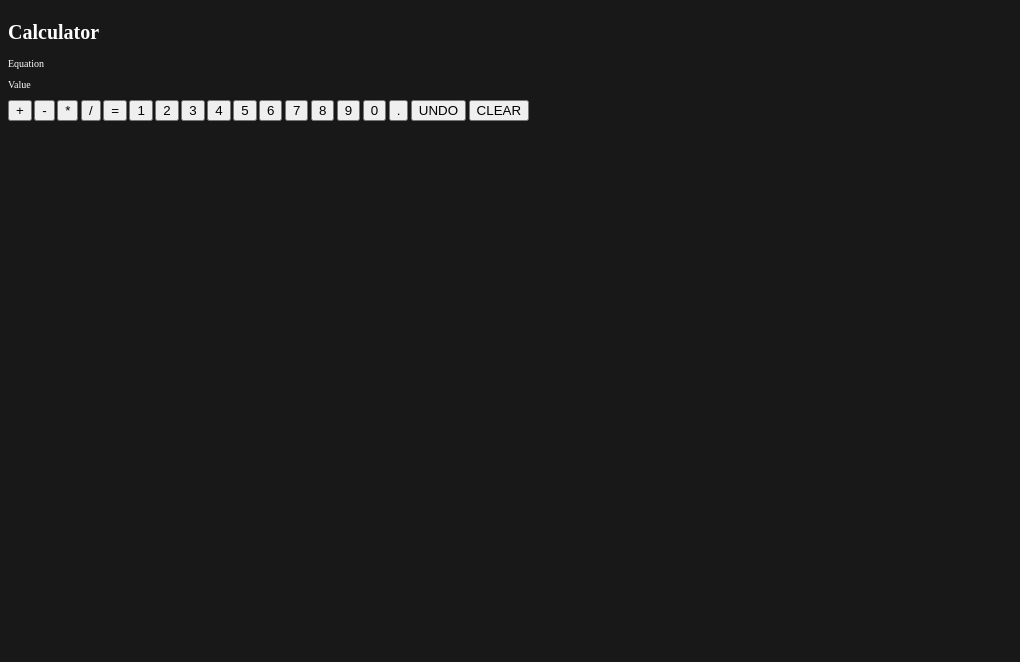
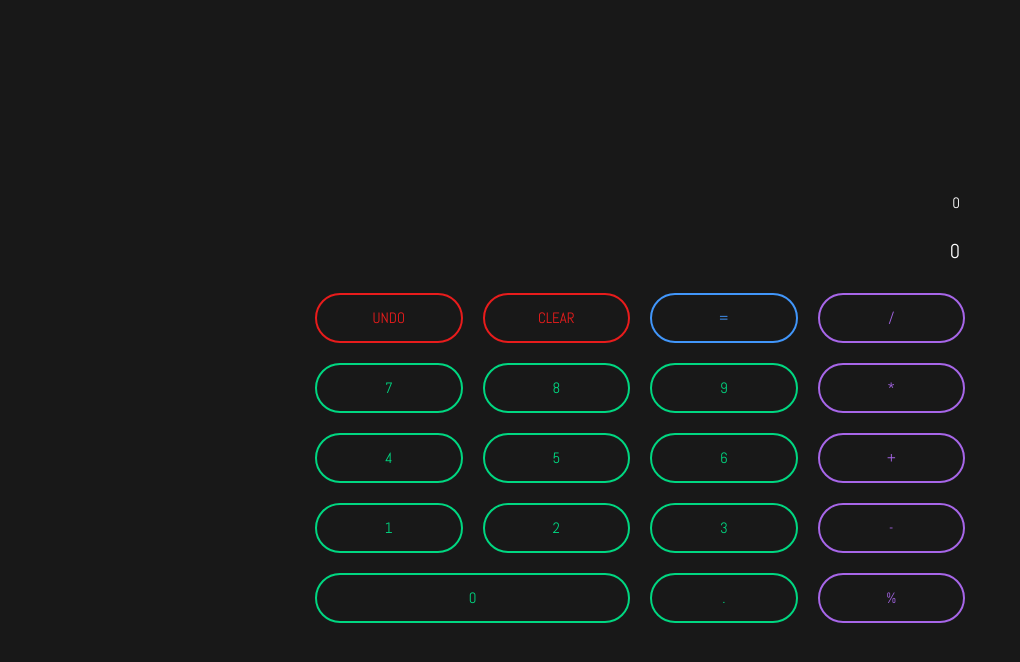
Before and after one commit to DavidB09/the_odin_project, a plain HTML site: page foundations/calculator/index.html in a window 1280 px wide. Shown: the whole page, without its empty margins (0-1020 px from the left). Drawn offline with Linux system fonts and the light colour scheme.

Commit message:
Calculator: Added styling, keyboard input, refactored code, and prefixes

```diff
--- a/foundations/calculator/index.html
+++ b/foundations/calculator/index.html
@@ -10,40 +10,39 @@
     <meta name="keywords" content="Calculator, Mini Project, HTML, CSS, JavaScript">
     <meta name="description" content="An basic calculator project allowing users to make calculations.">
     <link rel="stylesheet" href="style.css">
+    <link href="https://fonts.googleapis.com/css2?family=Abel&display=swap" rel="stylesheet">
+
 </head>
 
 <body>
 
-    <header class="flex-column">
-        <h1>Calculator</h1>
-    </header>
-
     <main class="flex-column">
 
         <div class="main-display">
-            <p class="main-equation">Equation</p>
-            <p class="main-value">Value</p>
+            <p class="main-equation"></p>
+            <p class="main-value"></p>
         </div>
 
         <div class="main-keys">
-            <button class="add operator" value="+">+</button>
-            <button class="subtract operator" value="-">-</button>
-            <button class="multiply operator" value="*">*</button>
-            <button class="divide operator" value="/">/</button>
-            <button class="equal" value="=">=</button>
-            <button class="one number" value="1">1</button>
-            <button class="two number" value="2">2</button>
-            <button class="three number" value="3">3</button>
-            <button class="four number" value="4">4</button>
-            <button class="five number" value="5">5</button>
-            <button class="six number" value="6">6</button>
-            <button class="seven number" value="7">7</button>
-            <button class="eight number" value="8">8</button>
-            <button class="nine number" value="9">9</button>
-            <button class="zero number" value="0">0</button>
-            <button class="decimal" value=".">.</button>
-            <button class="undo" value="UNDO">UNDO</button>
-            <button class="clear" value="CLEAR">CLEAR</button>
+            <button class="undo red" value="u">UNDO</button>
+            <button class="clear red" value="c">CLEAR</button>
+            <button class="equal blue" value="=">=</button>
+            <button class="divide operator purple" value="/">/</button>
+            <button class="seven number green" value="7">7</button>
+            <button class="eight number green" value="8">8</button>
+            <button class="nine number green" value="9">9</button>
+            <button class="multiply operator purple" value="*">*</button>
+            <button class="four number green" value="4">4</button>
+            <button class="five number green" value="5">5</button>
+            <button class="six number green" value="6">6</button>
+            <button class="add operator purple" value="+">+</button>
+            <button class="one number green" value="1">1</button>
+            <button class="two number green" value="2">2</button>
+            <button class="three number green" value="3">3</button>
+            <button class="subtract operator purple" value="-">-</button>
+            <button class="zero number green" value="0">0</button>
+            <button class="decimal green" value=".">.</button>
+            <button class="remainder operator purple" value="%">%</button>
         </div>
 
     </main>
--- a/foundations/calculator/script.js
+++ b/foundations/calculator/script.js
@@ -1,15 +1,7 @@
-
 const equationElem = document.querySelector('.main-equation');
 const valueElem = document.querySelector('.main-value');
 
-const operatorElems = document.querySelectorAll('.operator');
-const numberElems = document.querySelectorAll('.number');
-
-const decimalBtn = document.querySelector('.decimal');
-const equalBtn = document.querySelector('.equal');
-
-const undoBtn = document.querySelector('.undo');
-const clearBtn = document.querySelector('.clear');
+const buttons = document.querySelectorAll('button');
 
 let operand1 = '';
 let operand2 = '';
@@ -37,29 +29,16 @@ const runCalculation = () => {
         case '-':
             total = Number(operand1) - Number(operand2);
             break;
+        case '%':
+            total = Number(operand1) % Number(operand2);
+            break;
     };
 
-    operand1 = `${total}`;
+    operand1 = `${Math.round(total * 10000000) / 10000000}`;
     operand2 = '';
     operator = '';
     currInput = operand1;
 };
-
-const handleOperator = (value) => {
-    if (operand1 && operand2) runCalculation();
-
-    operator = value;
-    updateCalculator();
-};
-
-const handleEqual = () => {
-    if (operand1 && operand2) runCalculation();
-    if (!/[=]/g.test(equationElem.textContent)) equationElem.textContent += ` = ${currInput}`;
-    valueElem.textContent = currInput;
-};
-
-operatorElems.forEach(operator => operator.addEventListener('click', () => handleOperator(operator.value)));
-equalBtn.addEventListener('click', handleEqual);
 
 const handleOperand = () => {
     if (!operator) operand1 = currInput;
@@ -77,6 +56,18 @@ const handleNumber = (value) => {
     updateCalculator();
 };
 
+const handleOperator = (value) => {
+    if (operand1 && operand2) runCalculation();
+    operator = value;
+    updateCalculator();
+};
+
+const handleEqual = () => {
+    if (!operand2 || !operand1) return;
+    if (operand1 && operand2) runCalculation();
+    valueElem.textContent = currInput;
+};
+
 const handleDecimal = () => {
     if (operand1 && operator && !operand2) currInput = '';
     if (/[.]/g.test(currInput)) return;
@@ -84,17 +75,6 @@ const handleDecimal = () => {
     if (!currInput) currInput = '0.';
     else currInput += '.';
     handleOperand();
-    updateCalculator();
-};
-
-numberElems.forEach(number => number.addEventListener('click', () => handleNumber(number.value)));
-decimalBtn.addEventListener('click', handleDecimal);
-
-const clearCalculator = () => {
-    operand1 = '0';
-    operand2 = '';
-    operator = '';
-    currInput = '0';
     updateCalculator();
 };
 
@@ -112,5 +92,39 @@ const undoCalculator = () => {
     updateCalculator();
 };
 
-clearBtn.addEventListener('click', clearCalculator);
-undoBtn.addEventListener('click', undoCalculator);
+const clearCalculator = () => {
+    operand1 = '0';
+    operand2 = '';
+    operator = '';
+    currInput = '0';
+    updateCalculator();
+};
+
+const handleInput = (value) => {
+    const numbers = ['1', '2', '3', '4', '5', '6', '7', '8', '9', '0'];
+    const operators = ['*', '/', '+', '-', '%'];
+
+    if (numbers.includes(value)) {
+        handleNumber(value);
+    } else if (operators.includes(value)) {
+        handleOperator(value);
+    } else if (value === '=') {
+        handleEqual();
+    } else if (value === '.') {
+        handleDecimal();
+    } else if (value === 'u') {
+        undoCalculator();
+    } else if (value === 'c') {
+        clearCalculator();
+    }
+}
+
+buttons.forEach(button => button.addEventListener('click', () => handleInput(button.value)));
+window.addEventListener('keydown', (e) => {
+    handleInput(e.key);
+    buttons.forEach((button) => {
+        if (button.value === e.key) button.focus();
+    });
+});
+
+clearCalculator();
--- a/foundations/calculator/style.css
+++ b/foundations/calculator/style.css
@@ -1,29 +1,281 @@
+/*
+* Prefixed by https://autoprefixer.github.io
+* PostCSS: v8.3.6,
+* Autoprefixer: v10.3.1
+* Browsers: last 4 version
+*/
+
 html {
     font-size: 62.5%;
 }
 
-/* COMMON ELEMENTS */
+:root {
+    --main-font: 'Abel', sans-serif;
+    --color-red: #e81c1c;
+    --color-purple: #a766e8;
+    --color-blue: #4196fa;
+    --color-green: #00d781;
+}
+
+/* ELEMENT */
 
 body {
-    position: absolute;
+    margin: 0;
+    background-color: #181818;
+}
+
+main {
     height: 100vh;
     width: 100vw;
-    color: #fff;
-    background-color: #181818;
-    overflow-x: hidden;
+    display: -webkit-box;
+    display: -ms-flexbox;
+    display: flex;
+    -webkit-box-orient: vertical;
+    -webkit-box-direction: normal;
+        -ms-flex-direction: column;
+            flex-direction: column;
+    -webkit-box-align: center;
+        -ms-flex-align: center;
+            align-items: center;
+    -webkit-box-pack: center;
+        -ms-flex-pack: center;
+            justify-content: center;
 }
 
-@media (min-width: 2000px) {
-    main {
-        width: 100vw;
-        flex-direction: row !important;
-        align-items: flex-start !important;
+div {
+    -webkit-box-sizing: border-box;
+            box-sizing: border-box;
+    width: 85%;
+    max-width: 650px;
+    min-width: 250px;
+}
+
+p {
+    -webkit-box-sizing: border-box;
+            box-sizing: border-box;
+    height: 3.5rem;
+    margin-right: 0.5rem;
+    font-family: var(--main-font);
+    color: #fff;
+}
+
+button {
+    font-family: var(--main-font);
+    font-size: 1.5rem;
+}
+
+button {
+    height: 5rem;
+    width: auto;
+    background-color: transparent;
+    border-radius: 50px;
+    -webkit-transition: all .15s ease-in-out;
+    -o-transition: all .15s ease-in-out;
+    transition: all .15s ease-in-out;
+}
+
+button:focus {
+    outline: none;
+}
+
+button.green {
+    color: var(--color-green);
+    border: 0.2rem solid var(--color-green);
+}
+
+button.green:hover, button.green:focus {
+    -webkit-box-shadow: 0 0 10px 0 var(--color-green) inset, 0 0 15px 2px var(--color-green);
+            box-shadow: 0 0 10px 0 var(--color-green) inset, 0 0 15px 2px var(--color-green);
+    border: 0.2rem solid var(--color-green);
+}
+
+button.red {
+    color: var(--color-red);
+    border: 0.2rem solid var(--color-red);
+}
+
+button.red:hover, button.red:focus {
+    -webkit-box-shadow: 0 0 10px 0 var(--color-red) inset, 0 0 15px 2px var(--color-red);
+            box-shadow: 0 0 10px 0 var(--color-red) inset, 0 0 15px 2px var(--color-red);
+    border: 0.2rem solid var(--color-red);
+}
+
+button.purple {
+    color: var(--color-purple);
+    border: 0.2rem solid var(--color-purple);
+}
+
+button.purple:hover, button.purple:focus {
+    -webkit-box-shadow: 0 0 10px 0 var(--color-purple) inset, 0 0 15px 2px var(--color-purple);
+            box-shadow: 0 0 10px 0 var(--color-purple) inset, 0 0 15px 2px var(--color-purple);
+    border: 0.2rem solid var(--color-purple);
+}
+
+button.blue {
+    color: var(--color-blue);
+    border: 0.2rem solid var(--color-blue);
+}
+
+button.blue:hover, button.blue:focus {
+    -webkit-box-shadow: 0 0 10px 0 var(--color-blue) inset, 0 0 15px 2px var(--color-blue);
+            box-shadow: 0 0 10px 0 var(--color-blue) inset, 0 0 15px 2px var(--color-blue);
+    border: 0.2rem solid var(--color-blue);
+}
+
+/* CLASS */
+
+.main-display {
+    text-align: end;
+    word-wrap: break-word;
+    word-break: break-all;
+}
+
+.main-equation {
+    margin-bottom: 0;
+    font-size: 1.5rem;
+}
+
+.main-value {
+    margin-top: 1rem;
+    font-size: 2rem;
+}
+
+.main-keys {
+    display: -ms-grid;
+    display: grid;
+    -ms-grid-rows: 1fr 2rem 1fr 2rem 1fr 2rem 1fr 2rem 1fr;
+    grid-template-rows: repeat(5, 1fr);
+    -ms-grid-columns: 1fr 2rem 1fr 2rem 1fr 2rem 1fr;
+    grid-template-columns: repeat(4, 1fr);
+    row-gap: 2rem;
+    -webkit-column-gap: 2rem;
+       -moz-column-gap: 2rem;
+            column-gap: 2rem;
+}
+
+.main-keys > *:nth-child(1) {
+    -ms-grid-row: 1;
+    -ms-grid-column: 1;
+}
+
+.main-keys > *:nth-child(2) {
+    -ms-grid-row: 1;
+    -ms-grid-column: 3;
+}
+
+.main-keys > *:nth-child(3) {
+    -ms-grid-row: 1;
+    -ms-grid-column: 5;
+}
+
+.main-keys > *:nth-child(4) {
+    -ms-grid-row: 1;
+    -ms-grid-column: 7;
+}
+
+.main-keys > *:nth-child(5) {
+    -ms-grid-row: 3;
+    -ms-grid-column: 1;
+}
+
+.main-keys > *:nth-child(6) {
+    -ms-grid-row: 3;
+    -ms-grid-column: 3;
+}
+
+.main-keys > *:nth-child(7) {
+    -ms-grid-row: 3;
+    -ms-grid-column: 5;
+}
+
+.main-keys > *:nth-child(8) {
+    -ms-grid-row: 3;
+    -ms-grid-column: 7;
+}
+
+.main-keys > *:nth-child(9) {
+    -ms-grid-row: 5;
+    -ms-grid-column: 1;
+}
+
+.main-keys > *:nth-child(10) {
+    -ms-grid-row: 5;
+    -ms-grid-column: 3;
+}
+
+.main-keys > *:nth-child(11) {
+    -ms-grid-row: 5;
+    -ms-grid-column: 5;
+}
+
+.main-keys > *:nth-child(12) {
+    -ms-grid-row: 5;
+    -ms-grid-column: 7;
+}
+
+.main-keys > *:nth-child(13) {
+    -ms-grid-row: 7;
+    -ms-grid-column: 1;
+}
+
+.main-keys > *:nth-child(14) {
+    -ms-grid-row: 7;
+    -ms-grid-column: 3;
+}
+
+.main-keys > *:nth-child(15) {
+    -ms-grid-row: 7;
+    -ms-grid-column: 5;
+}
+
+.main-keys > *:nth-child(16) {
+    -ms-grid-row: 7;
+    -ms-grid-column: 7;
+}
+
+.main-keys > *:nth-child(17) {
+    -ms-grid-row: 9;
+    -ms-grid-column: 1;
+}
+
+.main-keys > *:nth-child(18) {
+    -ms-grid-row: 9;
+    -ms-grid-column: 3;
+}
+
+.main-keys > *:nth-child(19) {
+    -ms-grid-row: 9;
+    -ms-grid-column: 5;
+}
+
+.main-keys > *:nth-child(20) {
+    -ms-grid-row: 9;
+    -ms-grid-column: 7;
+}
+
+.zero {
+    -ms-grid-column: 1;
+        grid-column-start: 1;
+    -ms-grid-column-span: 2;
+    grid-column-end: 3;
+}
+
+/* MEDIA QUERY */
+
+@media (min-width: 1500px) {
+    p {
+        height: 4.5rem;
     }
 
-    .main-grid {
-        width: 80rem;
-        height: 80rem;
-        margin-left: 5rem;
-        padding: 0;
+    button {
+        font-size: 2.5rem;
+    }
+
+    .main-equation {
+        font-size: 2rem;
+    }
+
+    .main-value {
+        font-size: 3rem;
     }
 }
```
